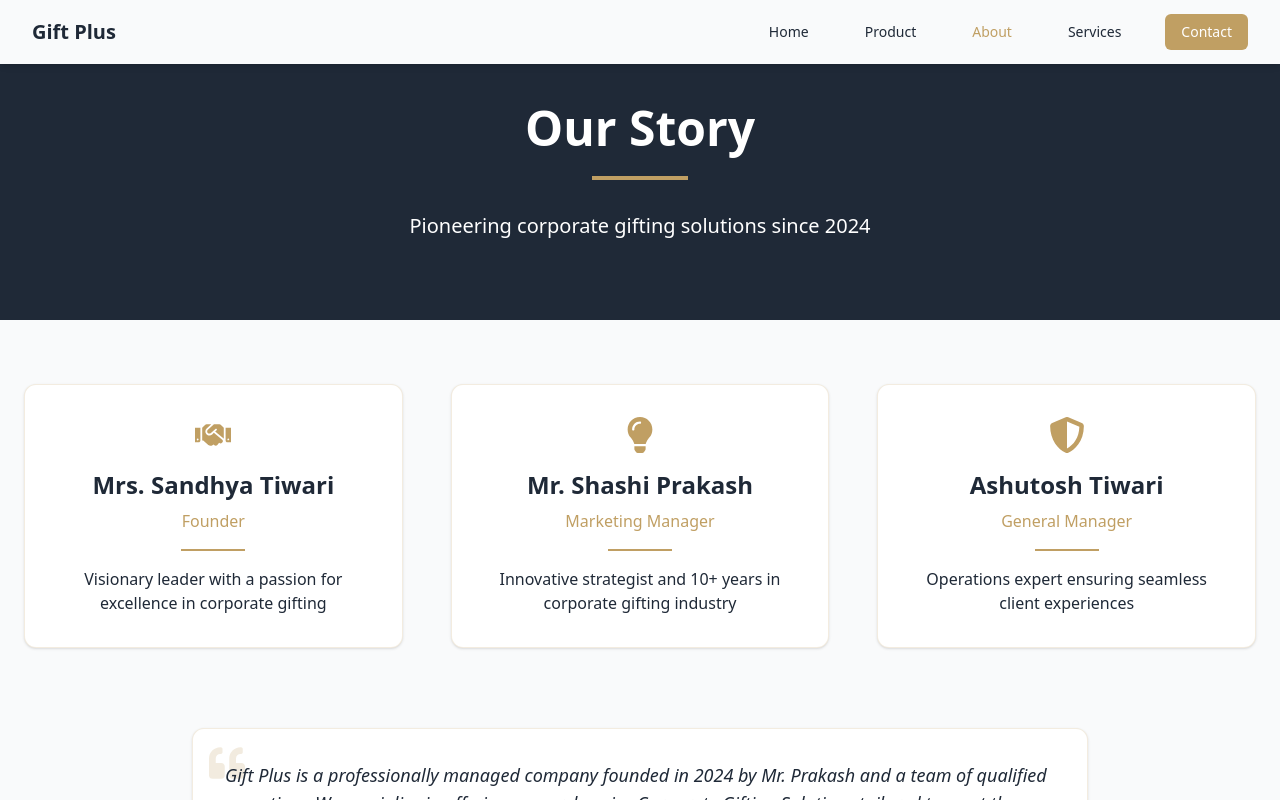
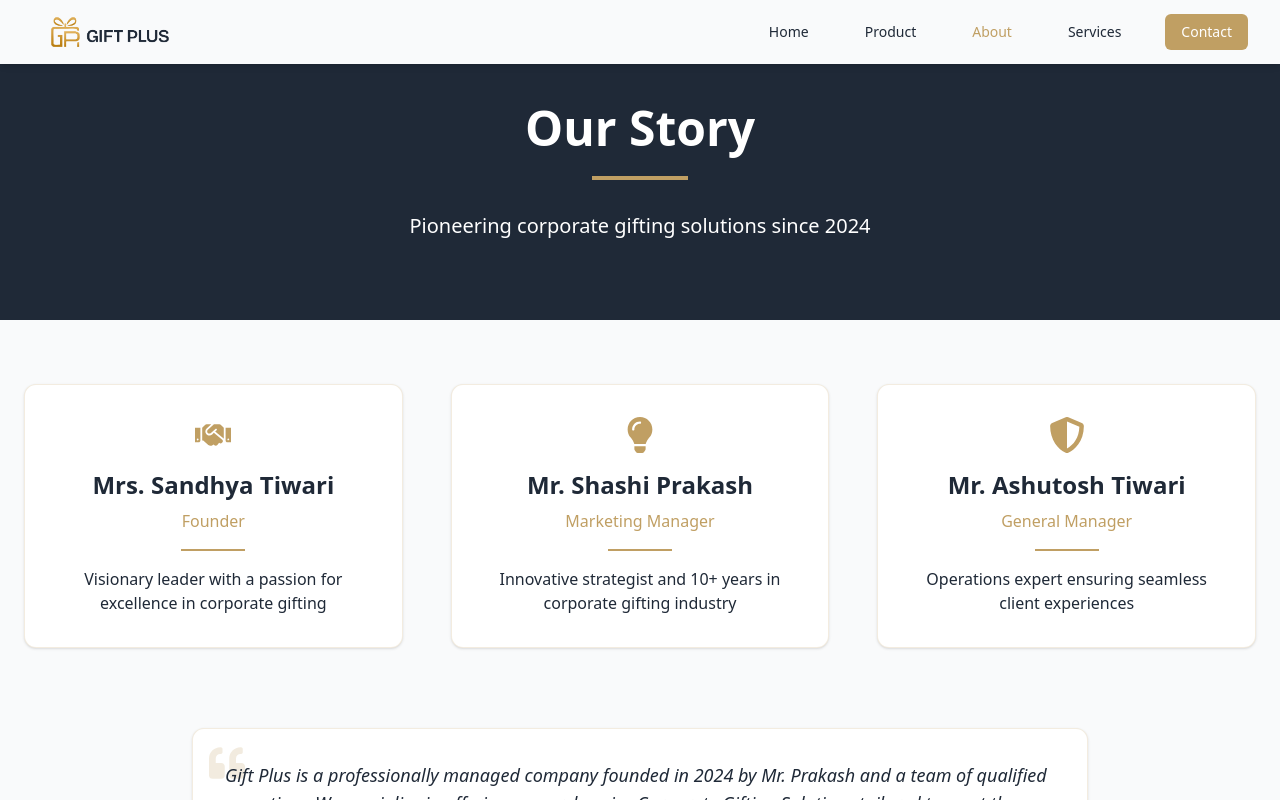
Before and after one commit to ashu-tiwari-123/giftplus, a React (Vite) app: page /about in a window 1280 px wide. Shown: the top 800 px of the page. Built offline with nearby package versions, Linux system fonts and the light colour scheme.

Commit message:
New logo

```diff
--- a/index.html
+++ b/index.html
@@ -2,7 +2,7 @@
 <html lang="en">
  <head>
   <meta charset="UTF-8" />
-  <link rel="icon" href="/public/favicon.ico" />
+  <link rel="icon" href="/public/Favicon.svg" />
   <meta name="viewport" content="width=device-width, initial-scale=1.0" />
 
   <title>The Gift Plus</title>
--- a/src/components/Footer.jsx
+++ b/src/components/Footer.jsx
@@ -28,10 +28,10 @@
               <a href="https://twitter.com" target="_blank" rel="noopener noreferrer" className="text-[#C09F63] hover:text-[#E5B769] transition-colors duration-300">
                 <FaTwitter size={18} />
               </a>
-              <a href="https://linkedin.com" target="_blank" rel="noopener noreferrer" className="text-[#C09F63] hover:text-[#E5B769] transition-colors duration-300">
+              <a href="https://www.linkedin.com/company/giftplus/" target="_blank" rel="noopener noreferrer" className="text-[#C09F63] hover:text-[#E5B769] transition-colors duration-300">
                 <FaLinkedinIn size={18} />
               </a>
-              <a href="https://instagram.com" target="_blank" rel="noopener noreferrer" className="text-[#C09F63] hover:text-[#E5B769] transition-colors duration-300">
+              <a href="https://www.instagram.com/thegiftplus?igsh=MTZ2dXJjd2pnOGM0" target="_blank" rel="noopener noreferrer" className="text-[#C09F63] hover:text-[#E5B769] transition-colors duration-300">
                 <FaInstagram size={18} />
               </a>
             </div>
--- a/src/components/Navbar.jsx
+++ b/src/components/Navbar.jsx
@@ -3,6 +3,7 @@
 import { Link, NavLink } from 'react-router-dom';
 import QuotePopup from './Quote';
 import ContactPopup from './ContactPopup';
+import logo from '../assets/giftplus/giftplus_logo.png';
 
 const Navbar = () => {
   const [isOpen, setIsOpen] = useState(false);
@@ -36,10 +37,15 @@
         <div className="flex justify-between h-16 items-center">
           {/* Logo */}
           <div className="flex-shrink-0 flex items-center">
-            <NavLink to="/" className="text-[#1F2937] text-xl font-bold">
-              Gift Plus
+            <NavLink to="/" className="flex items-center">
+              <img
+                src={logo}
+                alt="Gift Plus Logo"
+                className="h-22 w-auto object-contain"
+              />
             </NavLink>
           </div>
+
 
           {/* Desktop Navigation */}
           <div className="hidden md:flex space-x-8">
--- a/src/pages/About.jsx
+++ b/src/pages/About.jsx
@@ -126,7 +126,7 @@
               <div className="text-[#C09F63] text-4xl mb-4 flex justify-center">
                 <FaShieldAlt />
               </div>
-              <h3 className="text-2xl font-bold text-[#1F2937] mb-2">Ashutosh Tiwari</h3>
+              <h3 className="text-2xl font-bold text-[#1F2937] mb-2">Mr. Ashutosh Tiwari</h3>
               <p className="text-[#C09F63] font-medium">General Manager</p>
               <div className="w-16 h-0.5 bg-[#C09F63] mx-auto my-4"></div>
               <p className="text-[#1F2937] mt-4">
```
Also changed, not shown: public/Favicon.svg (added), src/assets/giftplus/giftplus_logo.png (added). Lines whose indentation alone changed are shown as unchanged.
